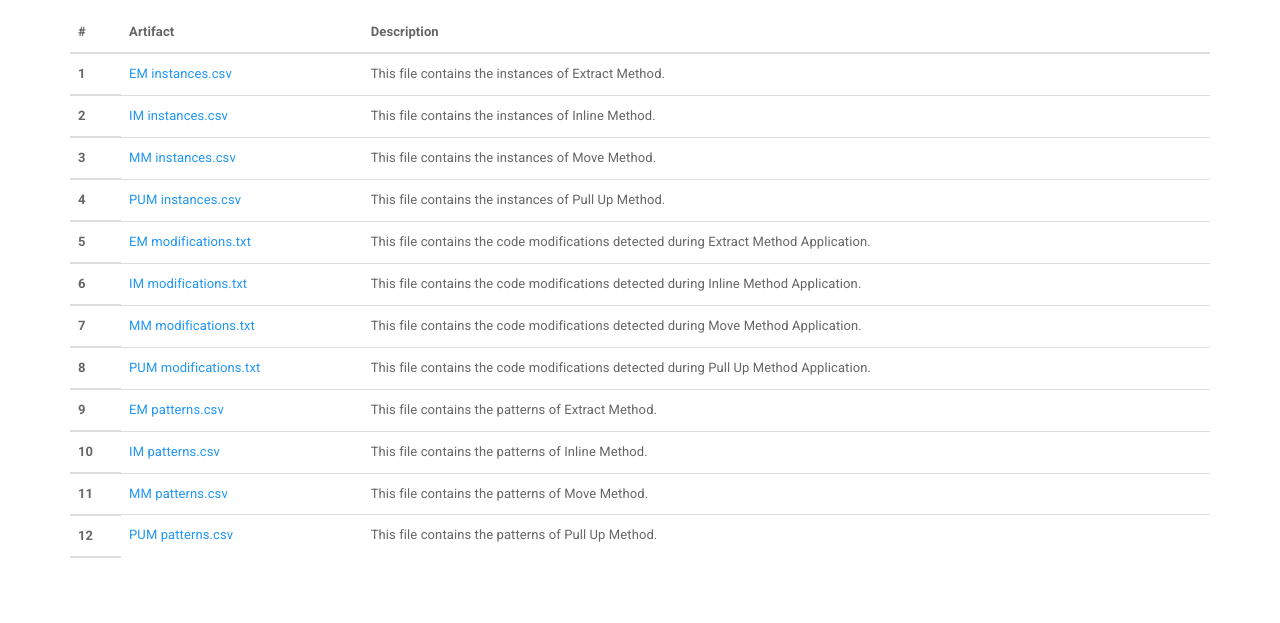
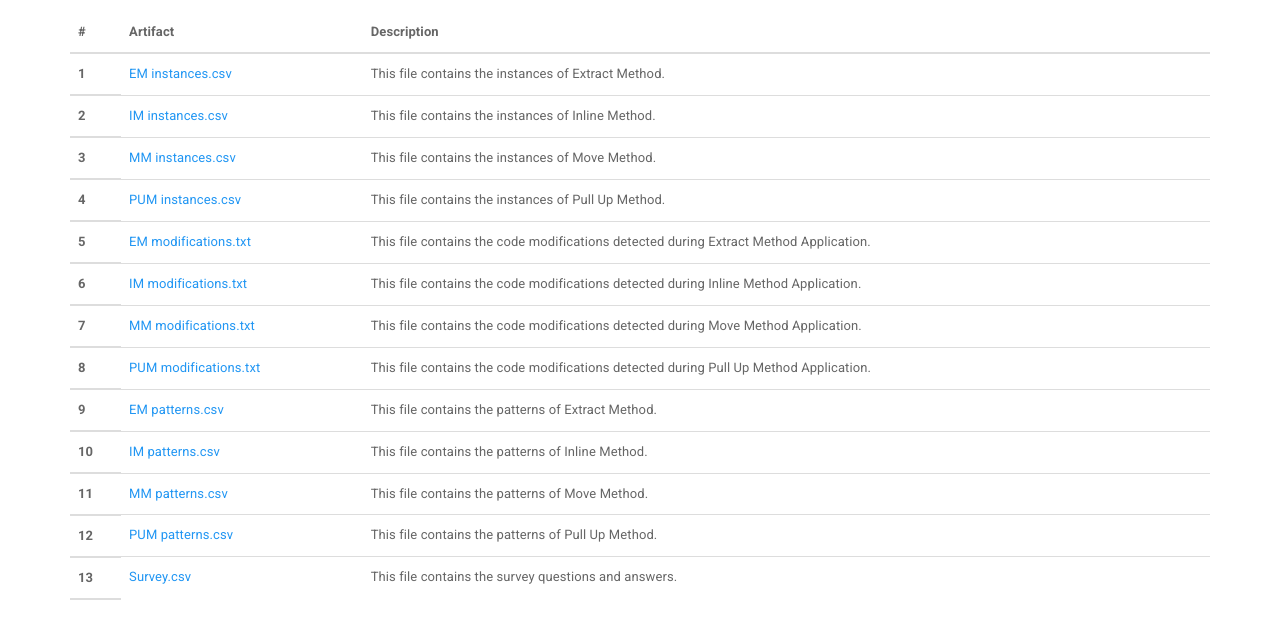
Before and after one commit to customrefactoring/customrefactoring.github.io, a plain HTML site: page index.html in a window 1280 px wide. Shown: the part 733-1356 px from the top of the page. Before the commit the page ends 1314 px from the top, so only its background shows below. Drawn offline with Linux system fonts and the light colour scheme.

Commit message:
Update index.html

```diff
--- a/index.html
+++ b/index.html
@@ -160,6 +160,13 @@
 					<td>This file contains the patterns of Pull Up Method.
 				</tr>
 
+				<tr>
+					<th scope="row">13</th>
+					<td><a href="download/Survey.csv"
+						target="_blank">Survey.csv</a></td>
+					<td>This file contains the survey questions and answers.
+				</tr>
+
 
 			</thead>
 			<tbody>
```
